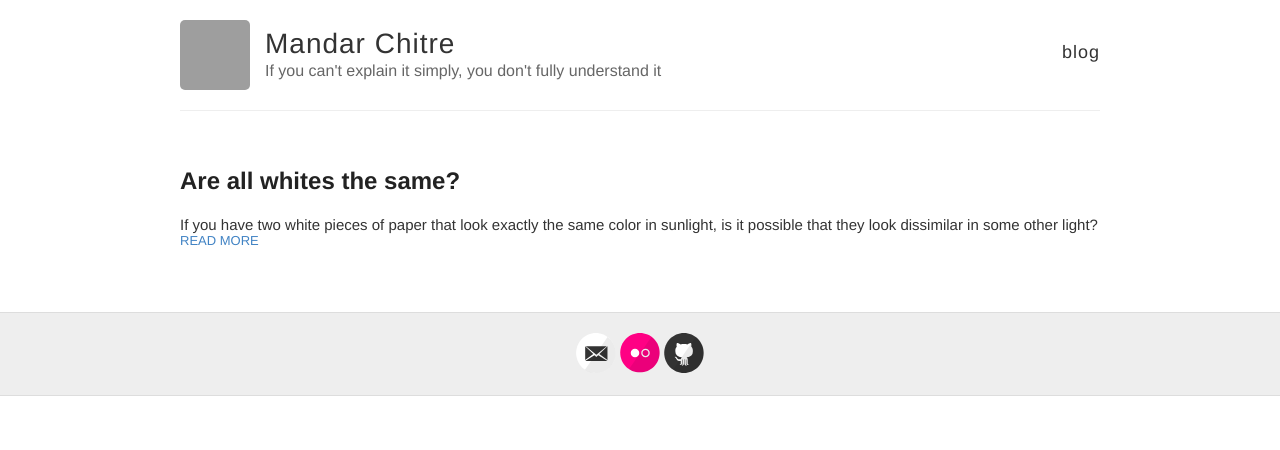
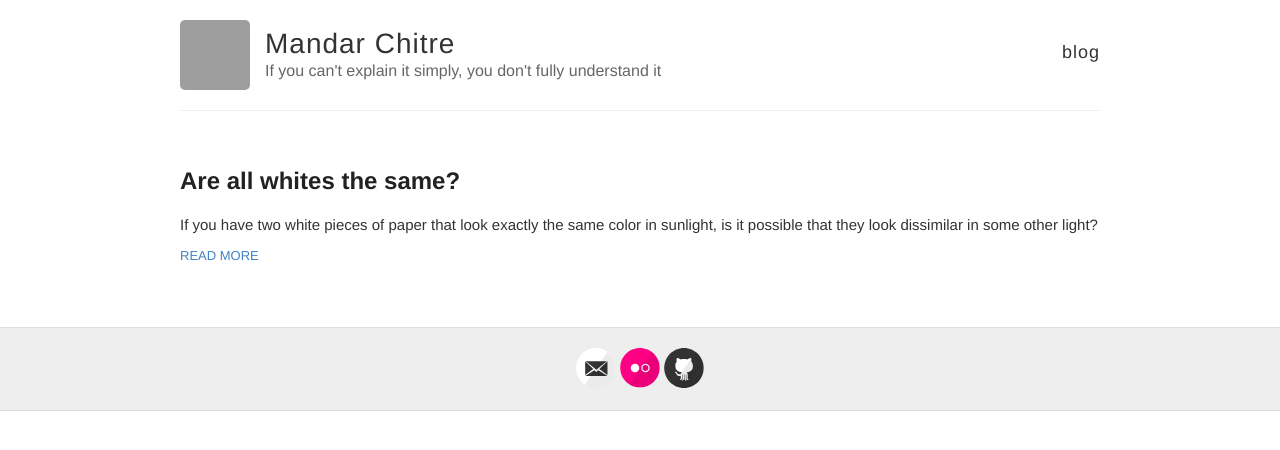
Before and after one commit to mchitre/mchitre-blog, a Jekyll site: the page built from index.html, in a window 1280 px wide. Shown: the top 450 px of the page. Built offline with Jekyll 4.4.1, drawn with Linux system fonts in a browser that asks for light colours; grey boxes are pictures that could not be loaded.

Commit message:
Slight improvements to layout

```diff
--- a/index.html
+++ b/index.html
@@ -9,7 +9,7 @@ layout: default
       <div class="entry">
         {{ post.excerpt }}
       </div>
-      <a href="{{ site.baseurl }}{{ post.url }}" class="read-more">Read More</a>
+      <br /><a href="{{ site.baseurl }}{{ post.url }}" class="read-more">Read More</a>
     </article>
   {% endfor %}
 </div>
```
